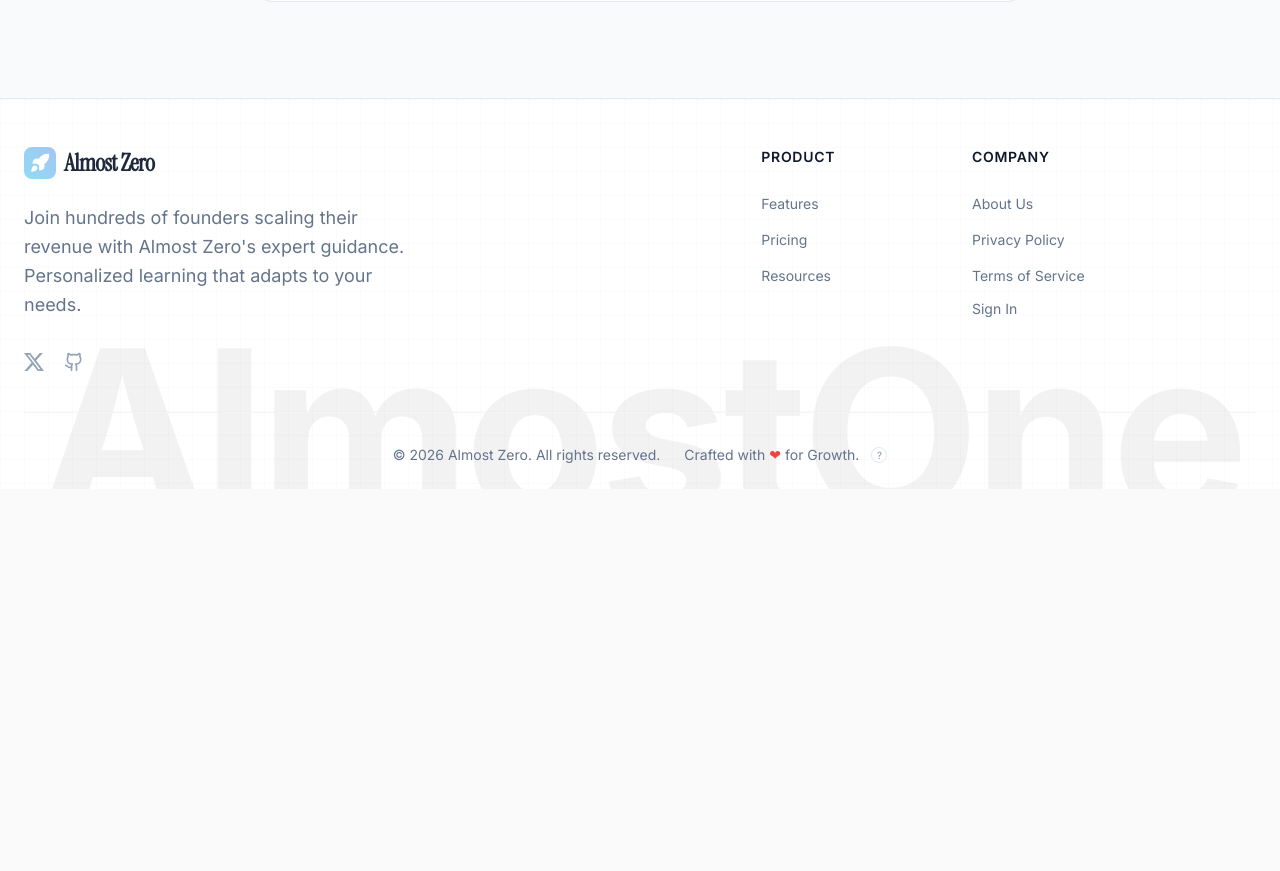
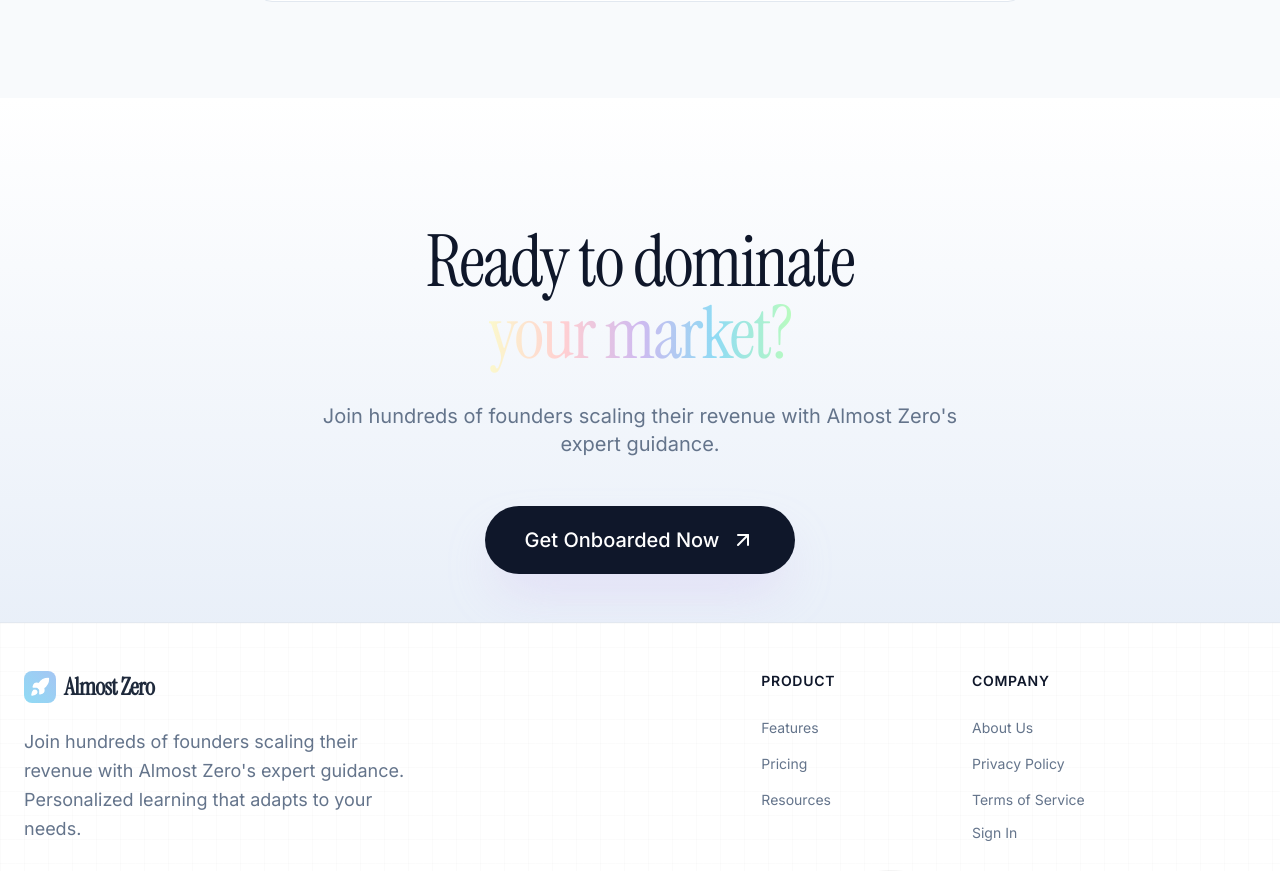
Before and after one commit to solicatehq/almostone, a React (Vite) app: page / in a window 1280 px wide. Shown: the part 7186-8057 px from the top of the page. Before the commit the page ends 7675 px from the top, so only its background shows below. Built offline with nearby package versions, Linux system fonts and the light colour scheme.

Commit message:
feat: add animated landing CTA with call-to-action button

```diff
--- a/App.tsx
+++ b/App.tsx
@@ -14,6 +14,7 @@
 import { Footer } from './components/landing/Footer';
 import { CustomCursor } from './components/ui/CustomCursor';
 import { FloatingCTA } from './components/ui/FloatingCTA';
+import { CTA } from './components/landing/CTA';
 
 function App() {
   return (
@@ -33,6 +34,7 @@
         <Pricing />
         <Resources />
         <FAQ />
+        <CTA />
       </main>
       <Footer />
     </div>
--- /dev/null
+++ b/components/landing/CTA.tsx
@@ -0,0 +1,30 @@
+import React from 'react';
+import { ArrowUpRight } from 'lucide-react';
+import { AnimateInView } from '../ui/AnimateInView';
+
+export const CTA: React.FC = () => {
+  return (
+    <footer className="relative pt-32 pb-12 px-4 overflow-hidden">
+      {/* Background Gradient */}
+      <div className="absolute inset-0 bg-gradient-to-t from-pastel-ice/20 to-white -z-20"></div>
+
+      <div className="max-w-4xl mx-auto text-center">
+        <AnimateInView>
+          <h2 className="text-5xl md:text-7xl font-serif text-slate-900 mb-8 tracking-tight">
+            Ready to dominate <br />
+            <span className="bg-clip-text text-transparent bg-rainbow-gradient">your market?</span>
+          </h2>
+          <p className="text-xl text-slate-500 mb-12 max-w-2xl mx-auto">
+            Join hundreds of founders scaling their revenue with Almost Zero's expert guidance.
+          </p>
+
+          <button className="group relative inline-flex items-center gap-3 bg-slate-900 text-white px-10 py-5 rounded-full text-xl font-medium overflow-hidden transition-all hover:scale-105 shadow-2xl shadow-pastel-mauve/40 hover:shadow-pastel-mauve/60">
+            <span className="relative z-10 group-hover:text-pastel-lemon transition-colors">Get Onboarded Now</span>
+            <ArrowUpRight className="relative z-10 group-hover:translate-x-1 group-hover:-translate-y-1 group-hover:text-pastel-lemon transition-all" />
+            <div className="absolute inset-0 bg-rainbow-gradient opacity-0 group-hover:opacity-20 transition-opacity duration-500"></div>
+          </button>
+        </AnimateInView>
+      </div>
+    </footer>
+  );
+};
```
